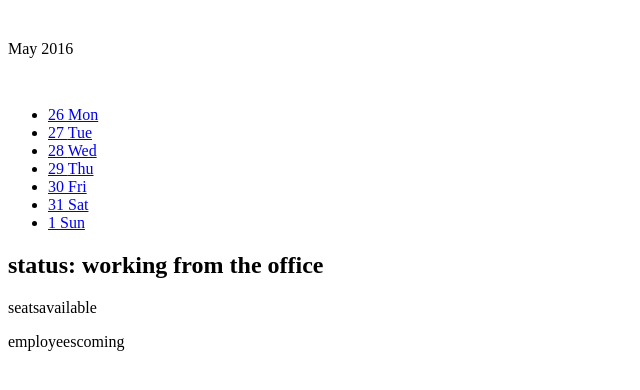
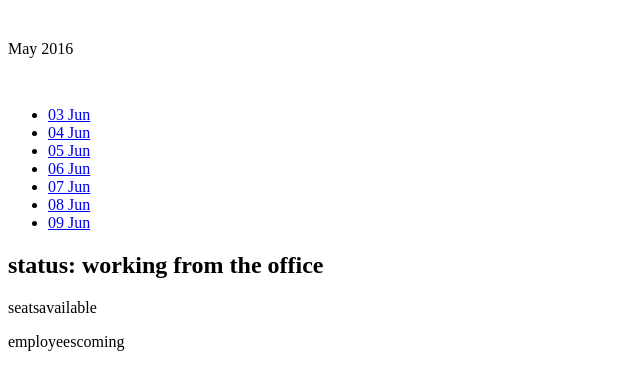
Before and after one commit to dvens/flex-seats, a PHP site: page /app/modules/calendar.php in a window 1280 px wide. Shown: the top 390 px of the page, without its empty margins (0-640 px from the left). Run offline with PHP 8.4, Linux system fonts and the light colour scheme.

Commit message:
added dates

```diff
--- a/src/app/modules/calendar.php
+++ b/src/app/modules/calendar.php
@@ -17,75 +17,24 @@
 	<div class="calendar__dates">
 
 		<ul>
-			<li class="calendar__date">
-				<a href="#">
-					<i class="calendar__indicator"></i>
-					<time>
-						26
-						<span>Mon</span>
-					</time>
-				</a>
-			</li>
+			<?php for($i = 0; $i < 7; $i++ ) { ?>
 
-			<li class="calendar__date is--active">
-				<a href="#">
-					<i class="calendar__indicator"></i>
-					<time>
-						27
-						<span>Tue</span>
-					</time>
-				</a>
-			</li>
+				<li class="calendar__date">
 
-			<li class="calendar__date calendar__date--away">
-				<a href="#">
-					<i class="calendar__indicator"></i>
-					<time>
-						28
-						<span>Wed</span>
-					</time>
-				</a>
-			</li>
+					<a href="#">
 
-			<li class="calendar__date calendar__date--away">
-				<a href="#">
-					<i class="calendar__indicator"></i>
-					<time>
-						29
-						<span>Thu</span>
-					</time>
-				</a>
-			</li>
+						<i class="calendar__indicator"></i>
 
-			<li class="calendar__date">
-				<a href="#">
-					<i class="calendar__indicator"></i>
-					<time>
-						30
-						<span>Fri</span>
-					</time>
-				</a>
-			</li>
+						<time>
+							<?php echo date('d', strtotime('+' . $i . 'day')); ?>
+							<span><?php echo date("M"); ?></span>
+						</time>
 
-			<li class="calendar__date calendar__date--away">
-				<a href="#">
-					<i class="calendar__indicator"></i>
-					<time>
-						31
-						<span>Sat</span>
-					</time>
-				</a>
-			</li>
+					</a>
 
-			<li class="calendar__date">
-				<a href="#">
-					<i class="calendar__indicator"></i>
-					<time>
-						1
-						<span>Sun</span>
-					</time>
-				</a>
-			</li>
+				</li>
+
+			<?php } ?>
 		</ul>
 
 	</div>
@@ -96,7 +45,7 @@
 			<span>status:</span> working from the office
 		</h2>
 
-		<div class="grid__column grid__column--half br--right">
+		<div class="grid__column grid__column--half">
 			<p class="calendar__box-title">seats<span>available</span></p>
 		</div>
 
```
Also changed, not shown: src/public/sass/modules/_calendar.scss (+4 -6 lines).
